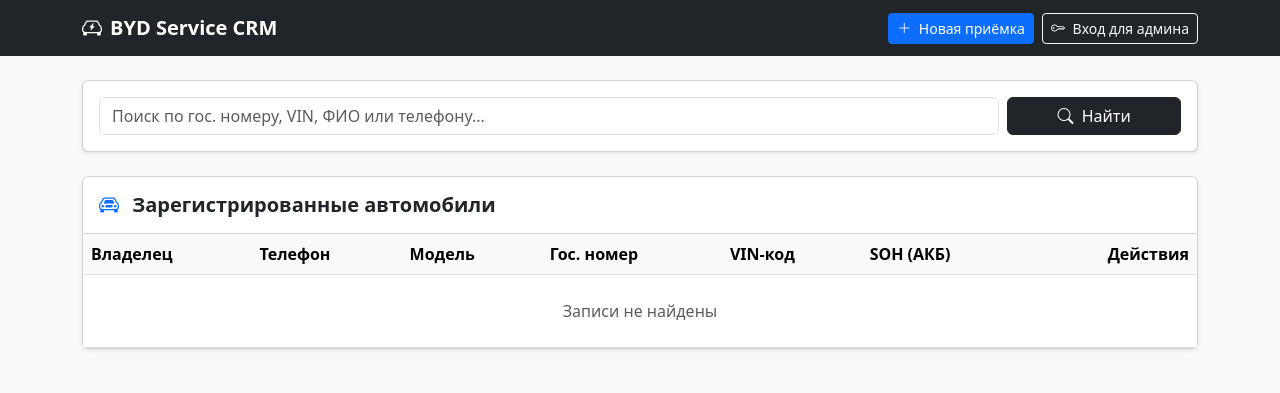
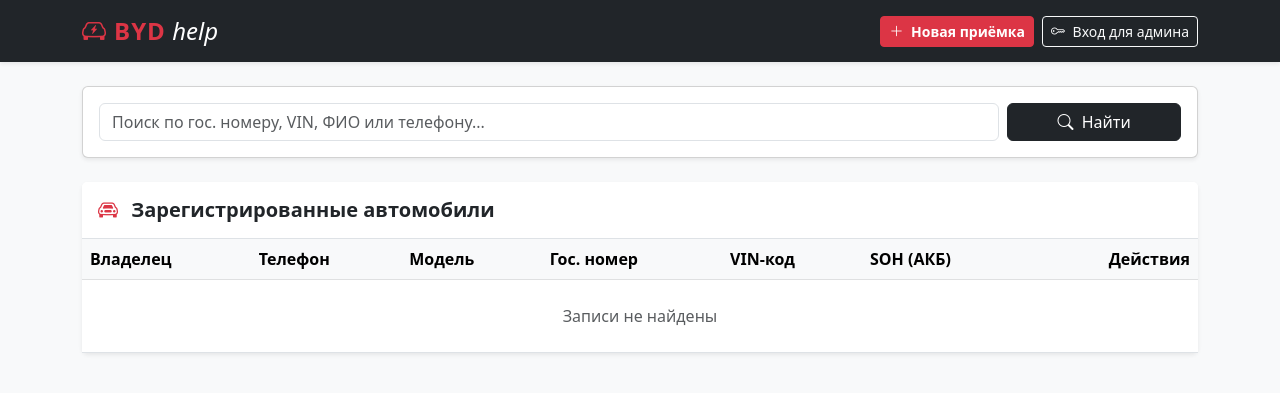
Before and after one commit to gogineoru-jpg/byd_service, a FastAPI app: page / in a window 1280 px wide. Shown: the top 393 px of the page. Run offline with FastAPI, Linux system fonts and the light colour scheme.

Commit message:
Update index.html

```diff
--- a/templates/index.html
+++ b/templates/index.html
@@ -3,16 +3,22 @@
 <head>
     <meta charset="UTF-8">
     <meta name="viewport" content="width=device-width, initial-scale=1.0">
-    <title>BYD Service - База Клиентов</title>
+    <title>BYD help - Система приёмки</title>
     <link href="https://cdn.jsdelivr.net/npm/bootstrap@5.3.0/dist/css/bootstrap.min.css" rel="stylesheet">
     <link rel="stylesheet" href="https://cdn.jsdelivr.net/npm/bootstrap-icons@1.11.0/font/bootstrap-icons.css">
+    <style>
+        .brand-red { color: #dc3545; font-weight: 800; letter-spacing: 1px; }
+        .brand-help { color: #ffffff; font-weight: 400; font-style: italic; }
+    </style>
 </head>
 <body class="bg-light">
-    <nav class="navbar navbar-expand-lg navbar-dark bg-dark mb-4">
+    <nav class="navbar navbar-expand-lg navbar-dark bg-dark mb-4 shadow-sm">
         <div class="container">
-            <a class="navbar-brand fw-bold" href="/"><i class="bi bi-ev-front me-2"></i>BYD Service CRM</a>
+            <a class="navbar-brand fs-4" href="/">
+                <i class="bi bi-ev-front me-2 text-danger"></i><span class="brand-red">BYD</span> <span class="brand-help">help</span>
+            </a>
             <div class="d-flex align-items-center">
-                <a href="/new-entry" class="btn btn-primary btn-sm me-2"><i class="bi bi-plus-lg me-1"></i> Новая приёмка</a>
+                <a href="/new-entry" class="btn btn-danger btn-sm me-2 fw-bold"><i class="bi bi-plus-lg me-1"></i> Новая приёмка</a>
                 {% if is_admin %}
                     <span class="badge bg-success"><i class="bi bi-shield-check me-1"></i> Админ</span>
                 {% else %}
@@ -36,9 +42,9 @@
             </div>
         </div>
 
-        <div class="card shadow-sm">
-            <div class="card-header bg-white py-3">
-                <h5 class="card-title mb-0 fw-bold"><i class="bi bi-car-front me-2 text-primary"></i> Зарегистрированные автомобили</h5>
+        <div class="card shadow-sm border-0">
+            <div class="card-header bg-white py-3 border-bottom">
+                <h5 class="card-title mb-0 fw-bold"><i class="bi bi-car-front me-2 text-danger"></i> Зарегистрированные автомобили</h5>
             </div>
             <div class="card-body p-0">
                 <div class="table-responsive">
@@ -66,10 +72,10 @@
                                     <td><span class="badge bg-info text-dark">{{ car.soh_percent }}%</span></td>
                                     <td class="text-end">
                                         <div class="d-flex justify-content-end gap-1">
-                                            <a href="/act/{{ car.id }}" class="btn btn-outline-primary btn-sm"><i class="bi bi-file-earmark-text me-1"></i> Акт / Заказ-наряд</a>
+                                            <a href="/act/{{ car.id }}" class="btn btn-outline-danger btn-sm"><i class="bi bi-file-earmark-text me-1"></i> Акт / Заказ-наряд</a>
                                             {% if is_admin %}
                                             <form action="/delete-car/{{ car.id }}" method="post" onsubmit="return confirm('Вы уверены, что хотите полностью удалить этот заказ-наряд?');" style="display:inline;">
-                                                <button type="submit" class="btn btn-outline-danger btn-sm" title="Удалить заказ-наряд полностью"><i class="bi bi-trash"></i></button>
+                                                <button type="submit" class="btn btn-outline-dark btn-sm" title="Удалить заказ-наряд полностью"><i class="bi bi-trash"></i></button>
                                             </form>
                                             {% endif %}
                                         </div>
```
